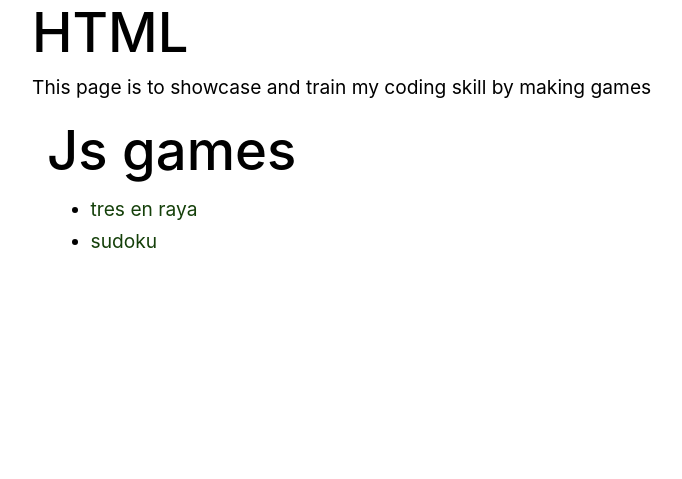
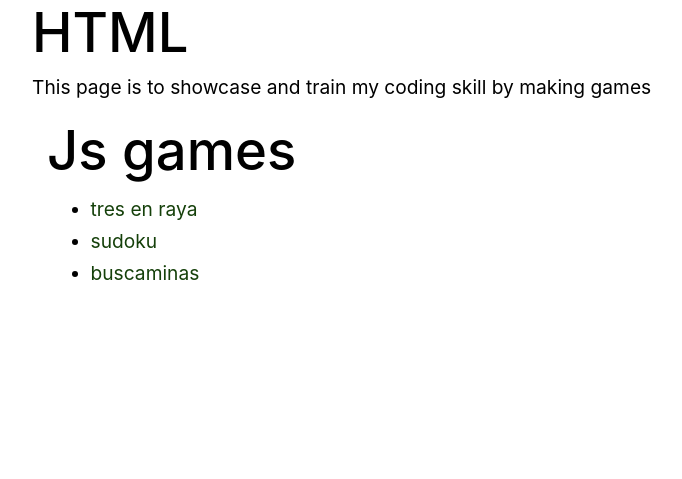
Before and after one commit to TomGaldeano/TomGaldeano, a Flask app: page /projects/games in a window 1280 px wide. Shown: the part 250-729 px from the top of the page, without its empty margins (83-765 px from the left). Run offline with Flask 3, Linux system fonts and the light colour scheme; some libraries are stand-ins or nearby versions.

Commit message:
buscaminasbase

```diff
--- a/flask_app.py
+++ b/flask_app.py
@@ -53,6 +53,10 @@ def sudoku():
 def tresenraya():
     return render_template('games/tresenraya.html')
 
+@app.route('/projects/games/buscaminas')
+def buscaminas():
+    return render_template('games/buscaminas.html')
+
 @app.route('/projects/ordered')
 def pj_ordered():
     return render_template('projects/pj_ordered.html')
--- a/templates/projects/pj_games.html
+++ b/templates/projects/pj_games.html
@@ -22,6 +22,8 @@
                   class="green_link">tres en raya</a></li>
               <li class="text-left" style="font-size: 1.2rem;"><a href="{{url_for('sudoku')}}"
                   class="green_link">sudoku</a></li>
+              <li class="text-left" style="font-size: 1.2rem;"><a href="{{url_for('buscaminas')}}"
+              class="green_link">buscaminas</a></li>
             </ul>
           </div>
         </div>
```
Also changed, not shown: templates/games/buscaminas.html (added, +10 -0 lines), static/js/buscaminas.js (added).
